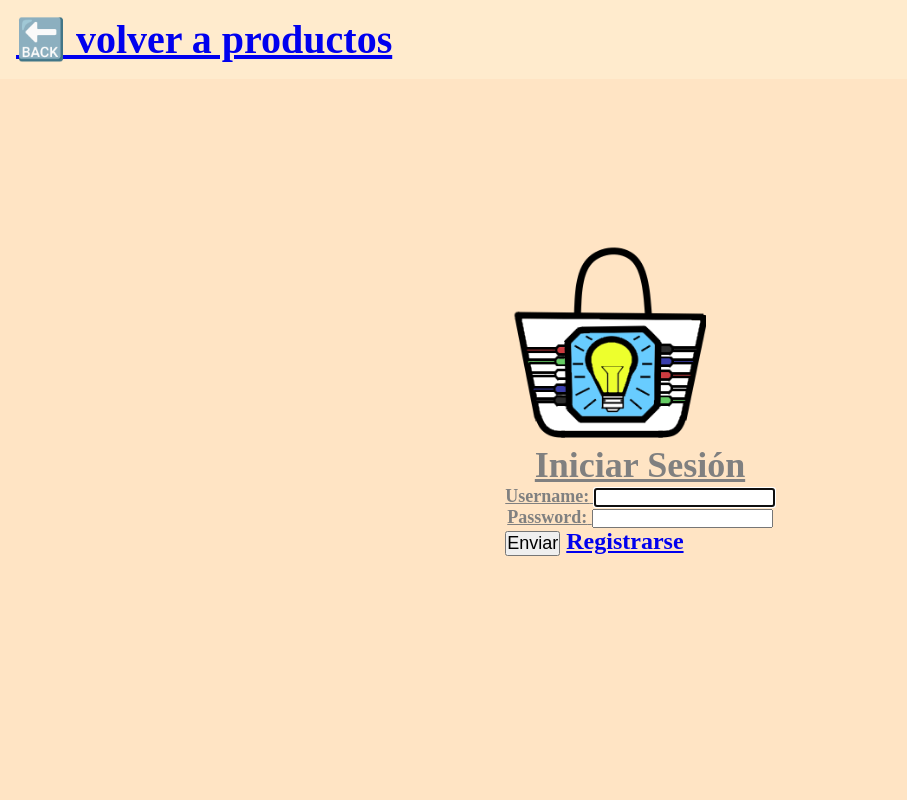
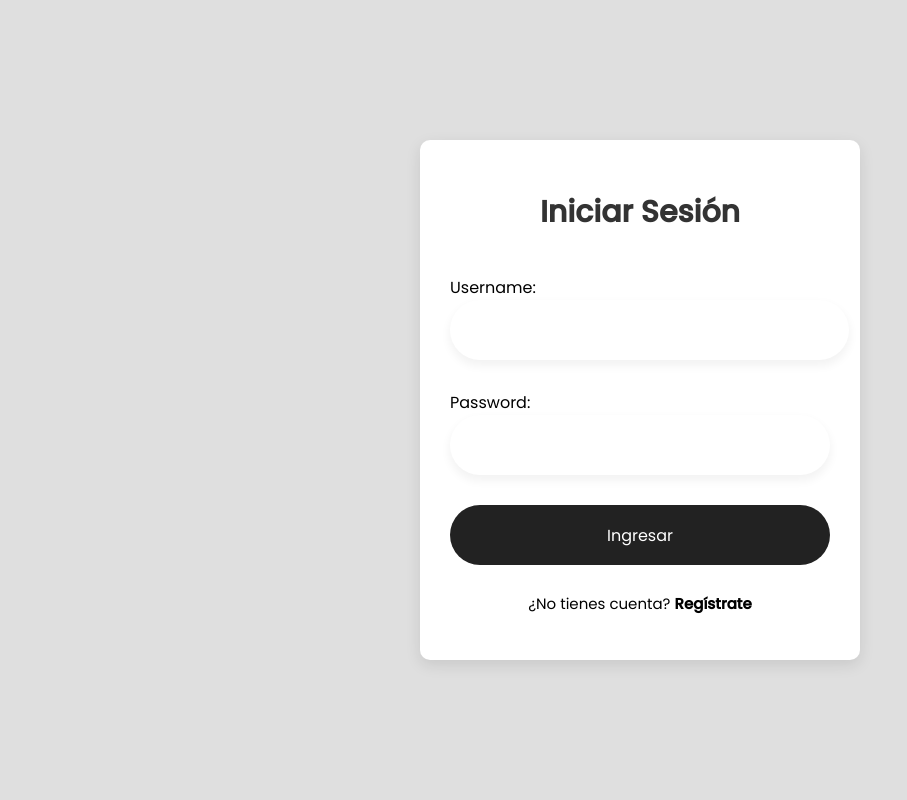
Before and after one commit to Naacho-mp/backend_tienda, a Django app: page /accounts/login/ in a window 1280 px wide. Shown: the whole page, without its empty margins (0-907 px from the left). Run offline with Django 5.2, Linux system fonts and the light colour scheme.

Commit message:
cambios login y sesion

```diff
--- a/backend/backend/settings.py
+++ b/backend/backend/settings.py
@@ -38,7 +38,8 @@ INSTALLED_APPS = [
     'django.contrib.messages',
     'django.contrib.staticfiles',
     'tienda',
-    "carrito",
+    'carrito',
+    'usuario',
 ]
 
 MIDDLEWARE = [
--- a/backend/static/Css/styleLogin.css
+++ b/backend/static/Css/styleLogin.css
@@ -1,46 +1,134 @@
-*{
-   margin: 0;
-   padding: 0;
-   box-sizing: border-box;
-}
-nav {
-    position: fixed;
-    top: 0;
-    left: 0;
-    width: 100%;
-    text-align: left;
-    padding: 1rem;
-    background-color: blanchedalmond;
-    color: white;
-    font-size: 2.5rem;
-    z-index: 1000;
-}
-body {
-    min-height: 100vh;
-    font-weight: bolder;
-    display: grid;
-    place-content: center;
-    font-size: x-large;
-    background-color: bisque;
-    color:grey
-}
-img, p{
-    text-align:left;
+@import url('https://fonts.googleapis.com/css2?family=Poppins:wght@400;500&display=swap');
 
-}
-h1, p{
-    text-align: center;
+* {
+    margin: 0;
+    padding: 0;
+    box-sizing: border-box;
+    font-family: 'Poppins', sans-serif;
 }
 
-h2, p{
-    text-align: center;
-    text-decoration: underline;
-    color: royalblue gold
-}
-a, p{
-    font-family: 'Times New Roman', Times, serif;
+body {
+    display: flex;
+    justify-content: center;
+    align-items: center;
+    min-height: 100vh;
+    background: #dfdfdf;
 }
 
-button, p{
-    font-size: large;
+.login-box {
+    display: flex;
+    justify-content: center;
+    flex-direction: column;
+    width: 440px;
+    height: auto;
+    padding: 30px;
+    background: #fff;
+    border-radius: 10px;
+    box-shadow: 0 5px 15px rgba(0,0,0,0.1);
 }
+
+.login-header {
+    text-align: center;
+    margin: 20px 0 40px 0;
+}
+
+.login-header header {
+    color: #333;
+    font-size: 30px;
+    font-weight: 600;
+}
+
+/* Estilo a inputs sin necesidad de clases */
+input[type="text"],
+input[type="password"] {
+    width: 100%;
+    height: 60px;
+    font-size: 17px;
+    padding: 0 25px;
+    margin-bottom: 15px;
+    border-radius: 30px;
+    border: none;
+    box-shadow: 0px 5px 10px 1px rgba(0,0,0, 0.05);
+    outline: none;
+    transition: .3s;
+}
+
+input[type="text"]:focus,
+input[type="password"]:focus {
+    width: 105%;
+}
+
+/* Estilo para los párrafos que Django pone alrededor */
+form p {
+    margin-bottom: 15px;
+}
+
+/* Placeholder opcional si quieres que se vea más bonito */
+::placeholder {
+    font-weight: 500;
+    color: #222;
+}
+
+.forgot {
+    display: flex;
+    justify-content: space-between;
+    margin-bottom: 40px;
+}
+
+section {
+    display: flex;
+    align-items: center;
+    font-size: 14px;
+    color: #555;
+}
+
+#check {
+    margin-right: 10px;
+}
+
+a {
+    text-decoration: none;
+}
+
+a:hover {
+    text-decoration: underline;
+}
+
+section a {
+    color: #555;
+}
+
+.input-submit {
+    position: relative;
+}
+
+.submit-btn {
+    width: 100%;
+    height: 60px;
+    background: #222;
+    border: none;
+    border-radius: 30px;
+    cursor: pointer;
+    transition: .3s;
+}
+
+.input-submit label {
+    position: absolute;
+    top: 45%;
+    left: 50%;
+    color: #fff;
+    transform: translate(-50%, -50%);
+    cursor: pointer;
+}
+
+
+.sign-up-link {
+    text-align: center;
+    font-size: 15px;
+    margin-top: 20px;
+}
+
+.sign-up-link a {
+    color: #000;
+    font-weight: 600;
+}
--- a/backend/templates/registration/login.html
+++ /dev/null
@@ -1,24 +0,0 @@
-<!DOCTYPE html>
-{% load static %}
-<html lang="en">
-<head>
-    <meta charset="UTF-8">
-    <meta name="viewport" content="width=device-width, initial-scale=1.0">
-    <title>Login</title>
-    <link rel="stylesheet" href="{% static 'css/styleLogin.css' %}">
-</head>
-<body class="body">
-     <img src="{% static 'imagenes/logo.png' %}" height="200" alt="Logo">
-    <h2>Iniciar Sesión</h2>
-
-    <form method="post">
-        {{form.as_p}}
-        {% csrf_token %}
-        <button type = 'submit'>Enviar</button>
-        <a href = "{% url 'agregar_usuario' %}" class="btn btn-sm btn-success mb-3">Registrarse</a>
-    </form>
-    <nav>
-        <a href="/mostrar_productos">🔙 volver a productos</a>
-    </nav>
-</body>
-</html>
--- /dev/null
+++ b/backend/usuario/templates/registration/login.html
@@ -0,0 +1,31 @@
+<!DOCTYPE html>
+{% load static %}
+<html lang="en">
+<head>
+    <meta charset="UTF-8">
+    <meta http-equiv="X-UA-Compatible" content="IE=edge">
+    <meta name="viewport" content="width=device-width, initial-scale=1.0">
+    <title>Login</title>
+    <link rel="stylesheet" href="{% static 'css/styleLogin.css' %}">
+</head>
+<body>
+    <div class="login-box">
+        <div class="login-header">
+            <header>Iniciar Sesión</header>
+        </div>
+
+        <form method="post">
+            {% csrf_token %}
+            {{ form.as_p }}
+            <div class="input-submit">
+                <button type="submit" class="submit-btn" id="submit"></button>
+                <label for="submit">Ingresar</label>
+            </div>
+
+            <div class="sign-up-link">
+                <p>¿No tienes cuenta? <a href="{% url 'agregar_usuario' %}">Regístrate</a></p>
+            </div>
+        </form>
+    </div>
+</body>
+</html>
```
Also changed, not shown: backend/static/Css/UsuarioStyle.css (+78 -13 lines), backend/usuario/templates/agregar_usuario.html (renamed from backend/templates/agregar_usuario.html, +11 -2 lines).
